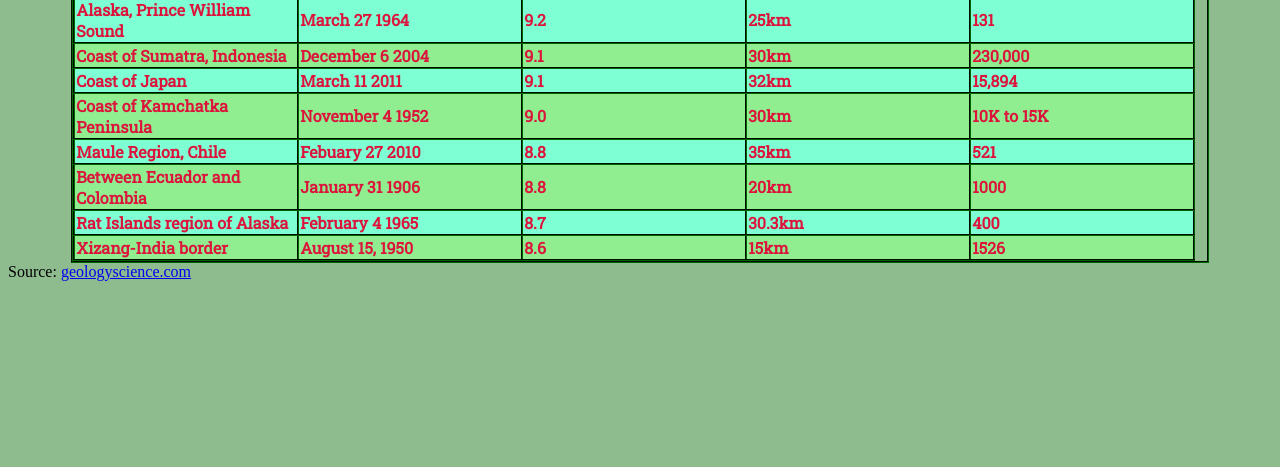
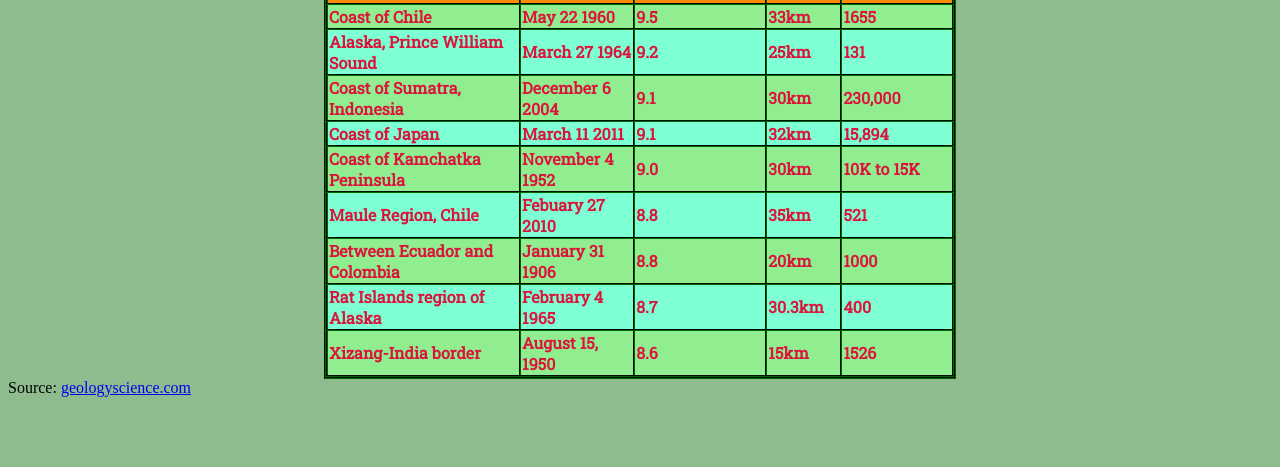
Before and after one commit to RVCC-IDMX/working-with-tables-OmniGigas, a plain HTML site: page index.html in a window 1280 px wide. Shown: the part 333-800 px from the top of the page. Drawn offline with Linux system fonts and the light colour scheme.

Commit message:
All done

```diff
--- a/style/style.css
+++ b/style/style.css
@@ -20,7 +20,7 @@ table {
   margin-bottom: 0;
   margin-left:auto;
   margin-right:auto;
-  width: 90%;
+  width: 50%;
 }
 
 table, th, td {
@@ -35,10 +35,6 @@ th {
   background-color:darkorange;
 }
 
-th, td {
-  width: 220px;
-}
-
 td {
   color:crimson;
   font-weight: bold;
```
